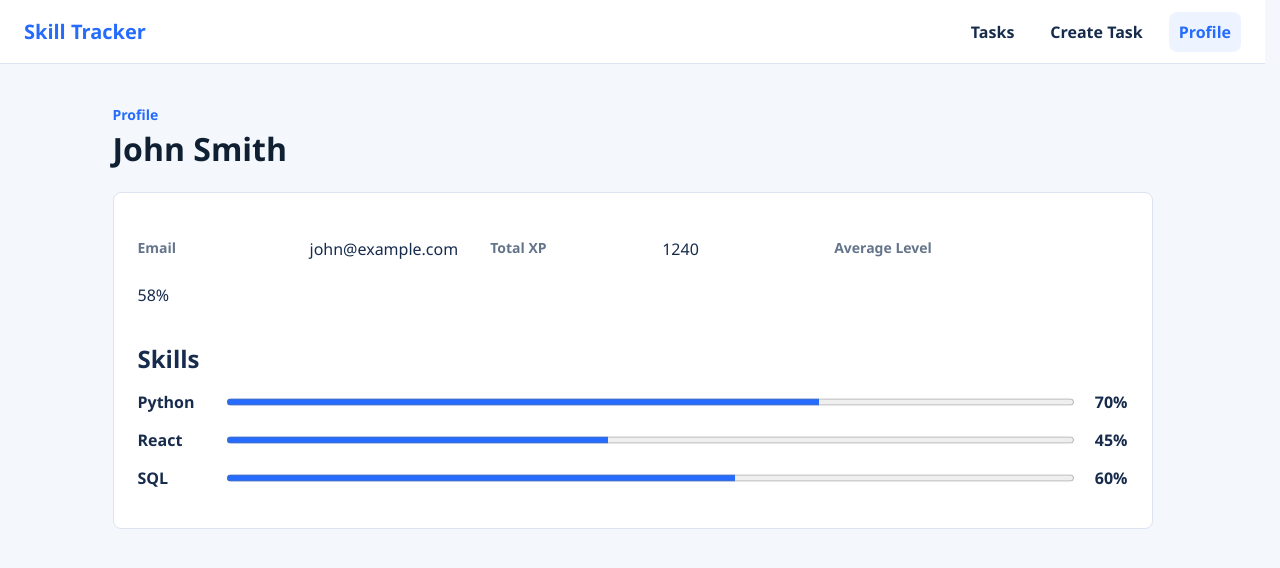
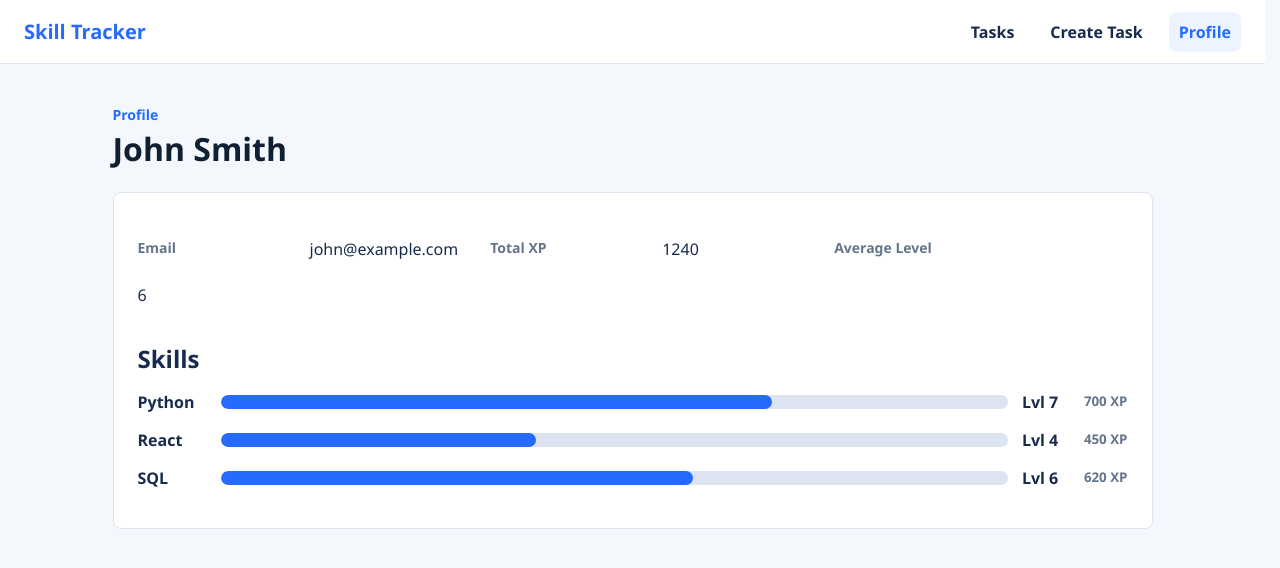
Before and after one commit to gpt-told-me-to-name-this-43/skill-tracker, a React (Vite) app: page /profile in a window 1280 px wide. Shown: the top 568 px of the page. Built offline with nearby package versions, Linux system fonts and the light colour scheme; sample sign-in values are in the browser's storage.

Commit message:
connect profile page

```diff
--- a/src/App.css
+++ b/src/App.css
@@ -199,14 +199,15 @@
   font-weight: 700;
 }
 
-.skill-row progress {
-  width: 100%;
-  height: 14px;
-  accent-color: var(--color-primary);
+.skill-row strong {
+  width: 48px;
+  text-align: right;
 }
 
-.skill-row strong {
-  width: 48px;
+.skill-row small {
+  width: 72px;
+  color: var(--color-muted);
+  font-weight: 700;
   text-align: right;
 }
 
@@ -230,12 +231,14 @@
 
   .toolbar select,
   .skill-row span,
-  .skill-row strong {
+  .skill-row strong,
+  .skill-row small {
     width: 100%;
     max-width: none;
   }
 
-  .skill-row strong {
+  .skill-row strong,
+  .skill-row small {
     text-align: left;
   }
 }
--- a/src/pages/ProfilePage/ProfilePage.tsx
+++ b/src/pages/ProfilePage/ProfilePage.tsx
@@ -1,42 +1,77 @@
-const user = {
-  name: "John Smith",
-  email: "john@example.com",
-  totalXp: 1240,
-  skills: [
-    { name: "Python", progress: 70 },
-    { name: "React", progress: 45 },
-    { name: "SQL", progress: 60 },
-  ],
-};
-
-const averageLevel = Math.round(
-  user.skills.reduce((sum, skill) => sum + skill.progress, 0) / user.skills.length,
-);
+import { useEffect, useState } from "react";
+import { getProfile, getProgress, getSkills, type Profile, type ProfileProgress, type Skill } from "../../api/profileApi";
+import ProgressBar from "../../components/ProgressBar/ProgressBar";
 
 export default function ProfilePage() {
+  const [profile, setProfile] = useState<Profile | null>(null);
+  const [skills, setSkills] = useState<Skill[]>([]);
+  const [progress, setProgress] = useState<ProfileProgress | null>(null);
+  const [loading, setLoading] = useState(true);
+  const [error, setError] = useState("");
+
+  useEffect(() => {
+    async function loadProfile() {
+      try {
+        const [profileData, skillsData, progressData] = await Promise.all([
+          getProfile(),
+          getSkills(),
+          getProgress(),
+        ]);
+
+        setProfile(profileData);
+        setSkills(skillsData);
+        setProgress(progressData);
+      } catch {
+        setError("Не удалось загрузить профиль.");
+      } finally {
+        setLoading(false);
+      }
+    }
+
+    loadProfile();
+  }, []);
+
+  if (loading) {
+    return (
+      <main className="page-shell">
+        <section className="page-panel">Загрузка профиля...</section>
+      </main>
+    );
+  }
+
+  if (error || !profile || !progress) {
+    return (
+      <main className="page-shell">
+        <section className="page-panel state-error">{error || "Профиль не найден."}</section>
+      </main>
+    );
+  }
+
   return (
     <main className="page-shell">
       <header className="page-header">
         <p>Profile</p>
-        <h1>{user.name}</h1>
+        <h1>{profile.name}</h1>
       </header>
 
       <section className="page-panel">
         <dl className="profile-info">
           <dt>Email</dt>
-          <dd>{user.email}</dd>
+          <dd>{profile.email}</dd>
           <dt>Total XP</dt>
-          <dd>{user.totalXp}</dd>
+          <dd>{profile.totalXp}</dd>
           <dt>Average Level</dt>
-          <dd>{averageLevel}%</dd>
+          <dd>{progress.averageLevel}</dd>
         </dl>
 
         <h2>Skills</h2>
-        {user.skills.map((skill) => (
-          <article className="skill-row" key={skill.name}>
+        {skills.length === 0 && <p>Навыки пока не добавлены.</p>}
+        {skills.map((skill) => (
+          <article className="skill-row" key={skill.id}>
             <span>{skill.name}</span>
-            <progress value={skill.progress} max="100" />
-            <strong>{skill.progress}%</strong>
+            <ProgressBar max={10} value={skill.level} />
+            <strong>Lvl {skill.level}</strong>
+            <small>{skill.experience} XP</small>
           </article>
         ))}
       </section>
```
